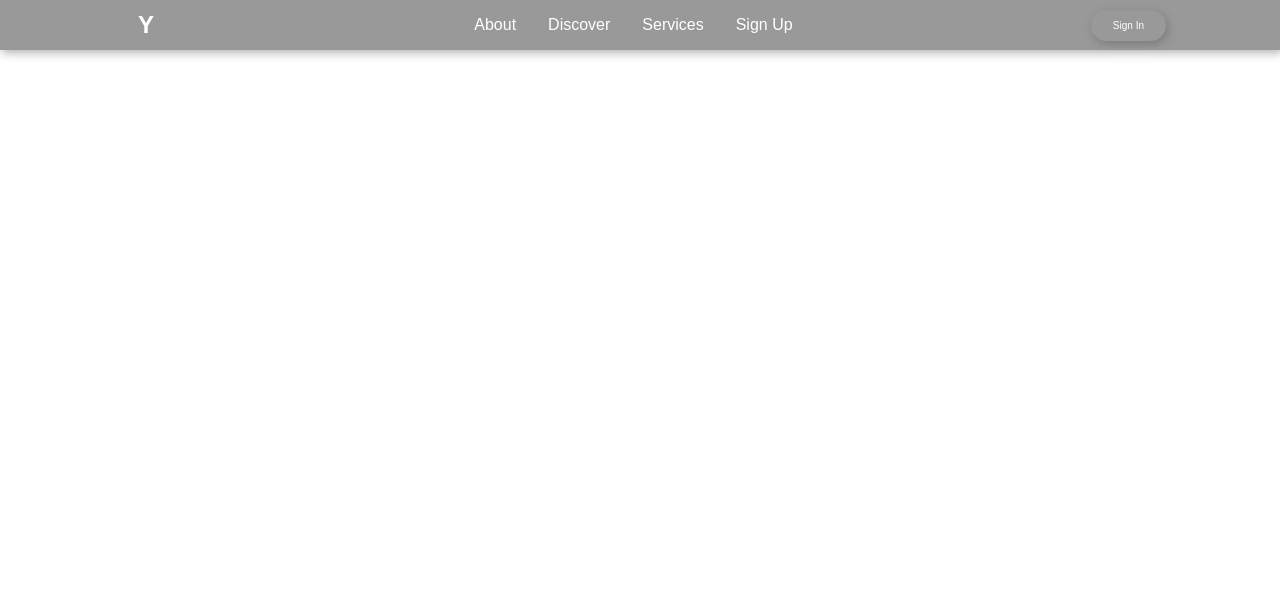
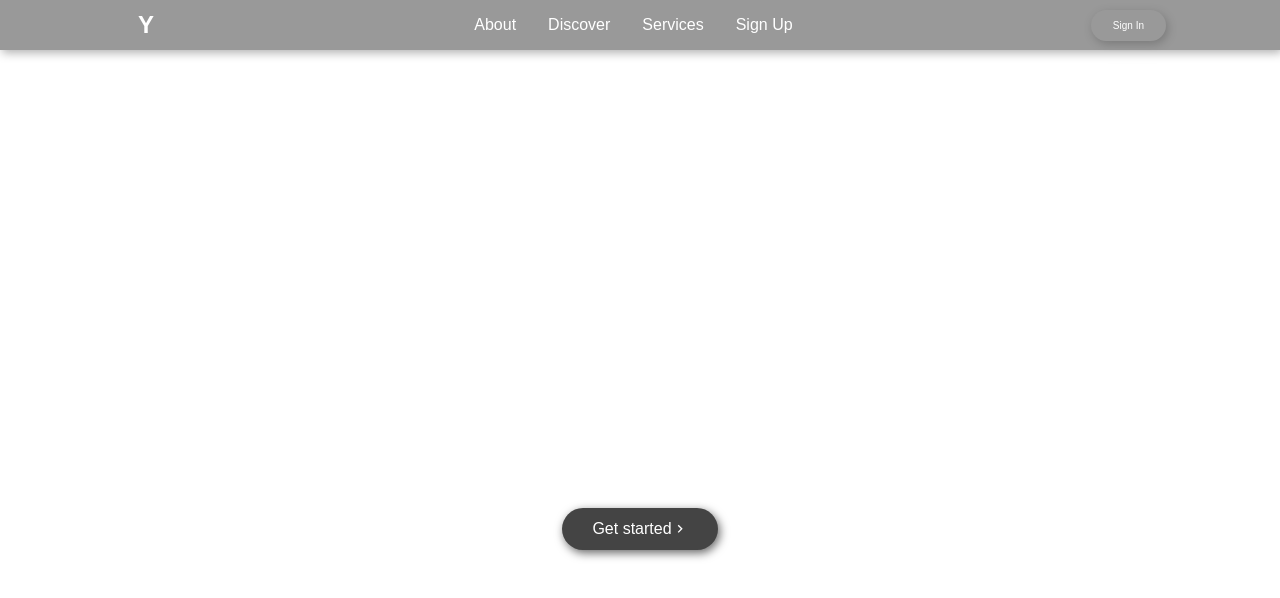
Before and after one commit to yuyahz/portfolio, a React (Create React App) app in the folder portfolio/: page / in a window 1280 px wide. Shown: the top 598 px of the page. Built offline with nearby package versions, Linux system fonts and the light colour scheme.

Commit message:
complete backup

```diff
--- /dev/null
+++ b/portfolio/src/components/ButtonElements.js
@@ -0,0 +1,25 @@
+import styled from 'styled-components';
+import { Link } from "react-scroll";
+
+export const Button = styled(Link)`
+    border-radius: 50px;
+    background: ${({primary}) => (primary ? '#444' : '#fff')};
+    white-space: nowrap;
+    padding: ${({ big }) => (big ? '14px 48px' : '12px 30px')};
+    color: ${({ dark }) => (dark ? '#fff' : '#444')};
+    font-size: ${({ fontBig }) => (fontBig ? '20px' : '16px')};
+    outline: none;
+    border: none;
+    display: flex;
+    justify-content:center;
+    align-items: center;
+    transition: 1s cubic-bezier(.65,0,.16,1);
+    filter: drop-shadow(2px 3px 5px rgba(0, 0, 0, 0.6));
+
+    &:hover {
+        transition: 1s cubic-bezier(.65,0,.16,1);
+        background: ${({primary}) => (primary ? '#fff' : '#444')};
+        color: ${({dark}) => (dark ? '#444' : '#fff')};
+        filter: drop-shadow(2px 3px 5px rgba(0, 0, 0, 0.6));
+    }
+`
--- /dev/null
+++ b/portfolio/src/components/HeroSection/HeroElements.js
@@ -0,0 +1,90 @@
+import styled from 'styled-components';
+import { MdKeyboardArrowRight, MdArrowForward } from 'react-icons/md'
+
+
+export const HeroContainer = styled.div`
+    background: 0c0c0c;
+    display: flex;
+    justify-content: center;
+    align-items: center;
+    padding: 0 30px;
+    height: 800px;
+    position: relative;
+    z-index: 1;
+
+    /* add before styles */
+`
+
+export const HeroBg = styled.div`
+    position: absolute;
+    top: 0;
+    right: 0;
+    bottom: 0;
+    left: 0;
+    width: 100%;
+    height: 100%;
+    overflow: hidden;
+`
+
+export const VideoBg = styled.video`
+    width: 100%;
+    height: 100%;
+    -o-object-fit: cover;
+    object-fit:cover;
+    background: #444;
+`
+
+export const HeroContent = styled.div`
+    z-index: 3;
+    max-width: 1200px;
+    position: absolute;
+    padding: 8px 24px;
+    display: flex;
+    flex-direction: column;
+    align-items: center;
+`
+export const HeroH1 = styled.h1`
+    color: #fff;
+    font-size: 40px;
+    text-align: center;
+
+    @media screen and (max-width: 768px) {
+        font-size: 30px
+    }
+
+    @media screen and (max-width: 480px) {
+        font-size: 20px
+    }
+`
+
+export const HeroP = styled.p`
+    margin-top: 24px;
+    color: #fff;
+    font-size: 24px;
+    text-align: center;
+    max-width: 600px;
+
+    @media screen and (max-width: 768px) {
+        font-size: 20px
+    }
+
+    @media screen and (max-width: 480px) {
+        font-size: 10px
+    }
+`
+
+export const HeroBtnWrapper = styled.div`
+    margin-top: 32px;
+    display: flex;
+    flex-direction: column;
+    align-items: center;
+`
+
+export const ArrowForward = styled(MdArrowForward)`
+    margin-left: 8px;
+    font-size: 20px;
+`
+
+export const ArrowRight = styled(MdKeyboardArrowRight)`
+
+`
--- /dev/null
+++ b/portfolio/src/components/HeroSection/index.js
@@ -0,0 +1,42 @@
+import { useState } from 'react';
+// import Video from '../../videos/video.mp4';
+import { Button } from '../ButtonElements';
+import {
+    HeroContainer,
+    HeroBg,
+    VideoBg,
+    HeroContent,
+    HeroH1,
+    HeroP,
+    HeroBtnWrapper,
+    ArrowForward,
+    ArrowRight
+    } from './HeroElements';
+
+const HeroSection = () => {
+    const [hover, setHover] = useState(false)
+
+    const onHover = () => {
+        setHover(!hover)
+    }
+
+
+    return (
+        <HeroContainer id="home">
+            <HeroBg>
+                {/* <VideoBg autoPlay loop muted src={Video} type='video/mp4' /> */}
+            </HeroBg>
+            <HeroContent>
+                <HeroH1>Life is Beautiful</HeroH1>
+                <HeroP>extra ordinary times are create your creativity otherwise you will not be anyone... Sing up</HeroP>
+            <HeroBtnWrapper>
+                <Button to="signup" onMouseEnter={onHover} onMouseLevel={onHover} primary="true" dark="true">
+                Get started {hover ? <ArrowForward /> : <ArrowRight />}
+                </Button>
+            </HeroBtnWrapper>
+            </HeroContent>
+        </HeroContainer>
+    )
+}
+
+export default HeroSection;
--- a/portfolio/src/components/Navbar/index.js
+++ b/portfolio/src/components/Navbar/index.js
@@ -12,13 +12,13 @@ import {
     NavBtnLink
 } from './NavbarElements';
 
-const Navbar = () => {
+const Navbar = ( {toggle} ) => {
     return (
         <>
             <Nav>
                 <NavbarContainer>
                     <NavLogo to='/'>Y</NavLogo>
-                    <MobileIcon>
+                    <MobileIcon onClick={toggle}>
                         <TiEquals />
                     </MobileIcon>
                     <NavMenu>
--- a/portfolio/src/components/Sidebar/index.js
+++ b/portfolio/src/components/Sidebar/index.js
@@ -10,18 +10,18 @@ import {
     SidebarRoute
 } from './SidebarElements';
 
-const Sidebar = () => {
+const Sidebar = ( {isOpen, toggle} ) => {
     return (
-        <SidebarContainer>
-            <Icon>
+        <SidebarContainer isOpen={isOpen} onClick={toggle}>
+            <Icon onClick={toggle}>
                 <CloseIcon />
             </Icon>
             <SidebarWrapper>
                 <SidebarMenu>
-                    <SidebarLink to='about'>About</SidebarLink>
-                    <SidebarLink to='discover'>Discover</SidebarLink>
-                    <SidebarLink to='services'>Services</SidebarLink>
-                    <SidebarLink to='signup'>Sign up</SidebarLink>
+                    <SidebarLink to='about' onClick={toggle}>About</SidebarLink>
+                    <SidebarLink to='discover' onClick={toggle}>Discover</SidebarLink>
+                    <SidebarLink to='services' onClick={toggle}>Services</SidebarLink>
+                    <SidebarLink to='signup' onClick={toggle}>Sign up</SidebarLink>
                 </SidebarMenu>
                 <SideBtnWrap>
                     <SidebarRoute to='/signin'>Sign In</SidebarRoute>
--- a/portfolio/src/pages/index.js
+++ b/portfolio/src/pages/index.js
@@ -1,11 +1,21 @@
+import React, { useState } from 'react';
 import Sidebar from '../components/Sidebar';
 import Navbar from '../components/Navbar';
+import HeroSection from '../components/HeroSection';
 
 const Home = () => {
+    const [isOpen, setIsOpen] = useState(false)
+
+    const toggle = () => {
+        setIsOpen(!isOpen)
+    };
+
+
     return (
         <>
-            <Sidebar />
-            <Navbar />
+            <Sidebar isOpen={isOpen} toggle={toggle} />
+            <Navbar toggle={toggle} />
+            <HeroSection />
         </>
     )
 }
```
